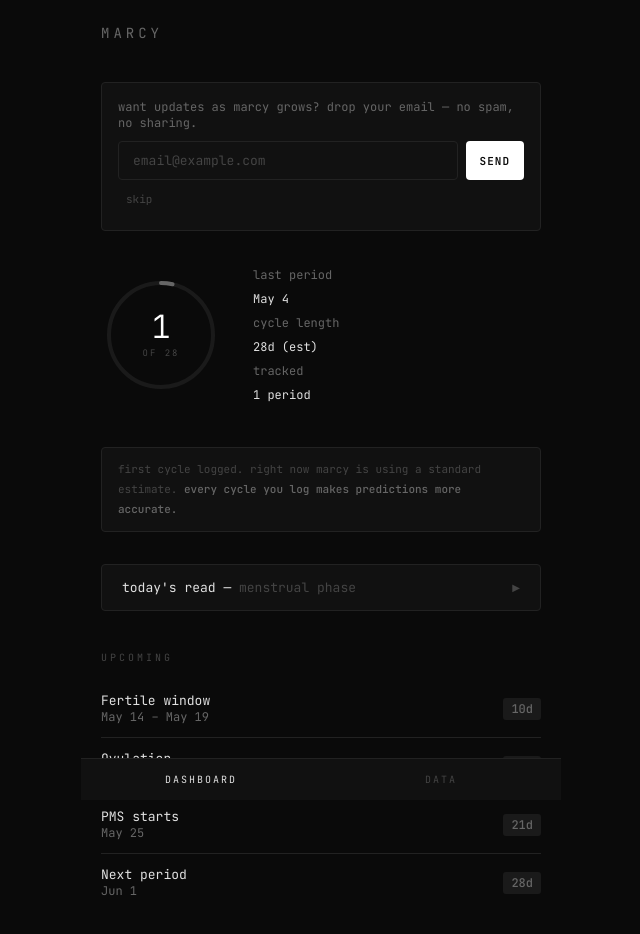
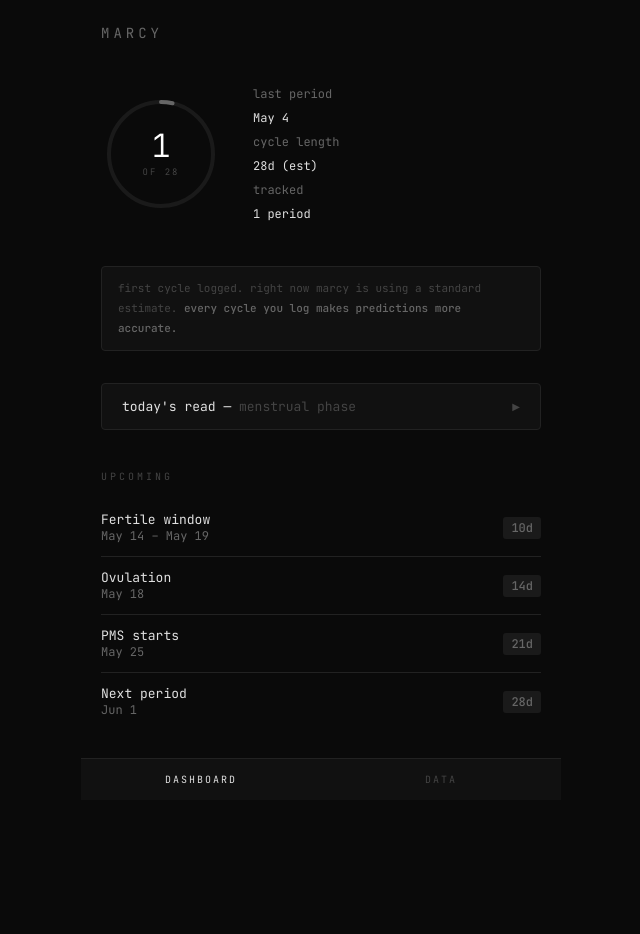
Before and after one commit to alstsri/Marcy, a plain HTML site: page docs/index.html in a window 1280 px wide. Both pictures are taken after a click on the button "get started". Shown: the whole page, without its empty margins (319-959 px from the left). After the commit the page ends 842 px from the top, so only its background shows below. Drawn offline with Linux system fonts and the light colour scheme.

Commit message:
Sync PWA with app updates: page split, reassurance, email, collapsible history

```diff
--- a/docs/index.html
+++ b/docs/index.html
@@ -1185,6 +1185,8 @@ const todayContent = {
 let todayCardOpen = false;
 let termsOpen = false;
 let currentView = 'dashboard';
+let tensionHistoryOpen = false;
+let periodHistoryOpen = false;
 
 function getPhaseKey(status) {
   const day = status.cycle_day;
@@ -1222,6 +1224,8 @@ function todayButton(status) {
 
 function toggleToday() { todayCardOpen = !todayCardOpen; render(); }
 function toggleTerms() { termsOpen = !termsOpen; render(); }
+function toggleTensionHistory() { tensionHistoryOpen = !tensionHistoryOpen; render(); }
+function togglePeriodHistory() { periodHistoryOpen = !periodHistoryOpen; render(); }
 function switchView(view) { currentView = view; window.scrollTo(0, 0); render(); }
 
 // ── Onboarding ──────────────────────────────────────────────────
@@ -1229,9 +1233,9 @@ function renderOnboarding() {
   const today = isoDate(new Date());
   return `
     <div class="onboard">
-      <div class="onboard-title">understand her cycle.<br>show up better.</div>
+      <div class="onboard-title">know what's coming.</div>
       <div class="onboard-text">
-        Marcy tracks cycle phases and tells you what's going on — hormonally, emotionally — and how to be there for her. All data stays on this device. Nothing is sent anywhere.
+        Marcy tracks her cycle so you can stay ahead of it — not react to it. Understand the patterns, make better decisions, and show up with intention. All data stays on this device. Nothing is sent anywhere.
       </div>
       <div class="onboard-field">
         <div class="onboard-label">when did her last period start?</div>
@@ -1246,6 +1250,13 @@ function renderOnboarding() {
           <input type="number" class="log-input settings-input" id="onboard-cycle" placeholder="28" min="18" max="45" style="width:80px">
           <span style="font-size:12px;color:var(--text-muted)">days — leave blank for default (28)</span>
         </div>
+      </div>
+      <div class="onboard-field">
+        <div class="onboard-label">email (optional)</div>
+        <div class="log-form">
+          <input type="email" class="log-input" id="onboard-email" placeholder="email@example.com">
+        </div>
+        <div class="onboard-note">for product updates only — no spam, no sharing</div>
       </div>
       <div style="font-size:10px;color:var(--text-muted);line-height:1.8;margin-bottom:16px;margin-top:8px">
         By continuing, you agree that Marcy provides <strong style="color:var(--text-dim);font-weight:500">estimates only</strong>, based on general medical conventions. This is not a medical device. It should not be relied upon for contraception, fertility planning, or any medical decisions. See full <button class="terms-toggle" style="display:inline;font-size:10px;padding:0;text-decoration:underline" onclick="document.getElementById('onboard-terms').style.display=document.getElementById('onboard-terms').style.display==='none'?'block':'none'">disclaimer</button>.
@@ -1281,6 +1292,12 @@ function bindOnboarding() {
         const n = parseInt(cycleVal);
         if (n >= 18 && n <= 45) data.settings.manual_cycle_length = n;
       }
+      const emailVal = document.getElementById('onboard-email').value.trim();
+      if (emailVal && emailVal.includes('@')) {
+        data.email = emailVal;
+        data.email_prompted = true;
+        submitEmail(emailVal);
+      }
       saveData(data);
       toast('welcome to marcy');
       render();
@@ -1355,20 +1372,6 @@ function renderDashboard(status, data) {
       <div class="tension-alert">
         <div class="phase-label">TENSION ALERT</div>
         <div class="phase-sub">${fa.days_until_hot_day === 0 ? 'peak tension day — tread lightly' : `peak tension in ${fa.days_until_hot_day}d — be extra thoughtful`}</div>
-      </div>
-    `;
-  }
-
-  // Email prompt (one-time)
-  if (data.onboarded && !data.email_prompted) {
-    html += `
-      <div class="email-prompt">
-        <div class="email-prompt-text">want updates as marcy grows? drop your email — no spam, no sharing.</div>
-        <div class="email-prompt-form">
-          <input type="email" class="log-input" id="email-input" placeholder="email@example.com">
-          <button class="log-btn" style="font-size:11px;padding:10px 14px" onclick="const v=document.getElementById('email-input').value;if(v&&v.includes('@'))submitEmail(v);else toast('enter a valid email',true)">send</button>
-        </div>
-        <button class="email-prompt-skip" onclick="skipEmail()">skip</button>
       </div>
     `;
   }
@@ -1486,7 +1489,12 @@ function renderManage(status, data, history, tensions) {
 
   // Tension history
   if (tensions.length > 0) {
-    html += `<div class="history-section"><div class="section-title">tension log</div>`;
+    html += `<div class="history-section">
+      <button class="section-title" style="background:none;border:none;font-family:inherit;cursor:pointer;display:flex;align-items:center;gap:6px" onclick="toggleTensionHistory()">
+        <span class="today-arrow" style="font-size:8px;color:var(--text-muted);display:inline-block;transform:rotate(${tensionHistoryOpen ? '90deg' : '0deg'});transition:transform 0.2s">&#9654;</span>
+        tension log — ${tensions.length}
+      </button>`;
+    if (tensionHistoryOpen) {
       for (const f of [...tensions].reverse()) {
         html += `
           <div class="history-row">
@@ -1496,12 +1504,18 @@ function renderManage(status, data, history, tensions) {
           </div>
         `;
       }
+    }
     html += `</div>`;
   }
 
   // Period history
   if (history.entries.length > 0) {
-    html += `<div class="history-section"><div class="section-title">period history</div>`;
+    html += `<div class="history-section">
+      <button class="section-title" style="background:none;border:none;font-family:inherit;cursor:pointer;display:flex;align-items:center;gap:6px" onclick="togglePeriodHistory()">
+        <span class="today-arrow" style="font-size:8px;color:var(--text-muted);display:inline-block;transform:rotate(${periodHistoryOpen ? '90deg' : '0deg'});transition:transform 0.2s">&#9654;</span>
+        period history — ${history.entries.length}
+      </button>`;
+    if (periodHistoryOpen) {
       html += `<div class="stat-row">cycles: <span>${history.total_cycles}</span></div>`;
       html += `<div class="stat-row" style="margin-bottom:12px">avg length: <span>${history.average}d</span></div>`;
       for (const e of [...history.entries].reverse()) {
@@ -1513,6 +1527,7 @@ function renderManage(status, data, history, tensions) {
             <button class="history-del" onclick="confirmDel('${e.date}')">&times;</button>
           </div>
         `;
+      }
     }
     html += `</div>`;
   }
```
Lines whose indentation alone changed are shown as unchanged.
